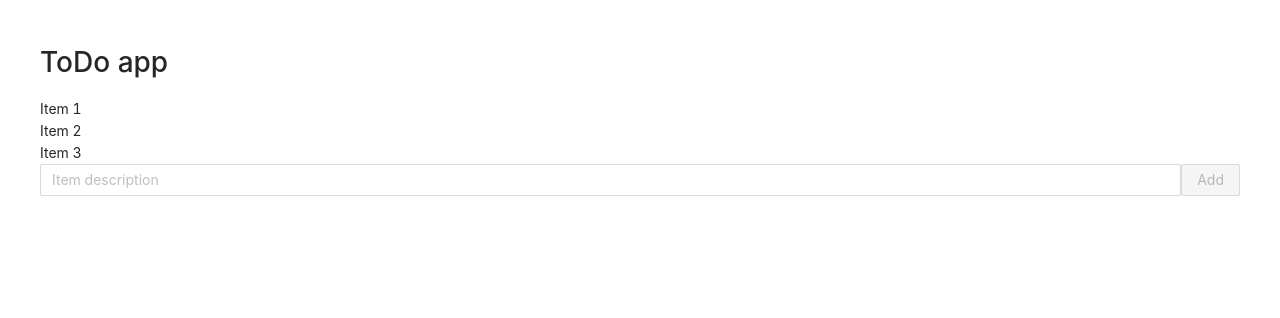
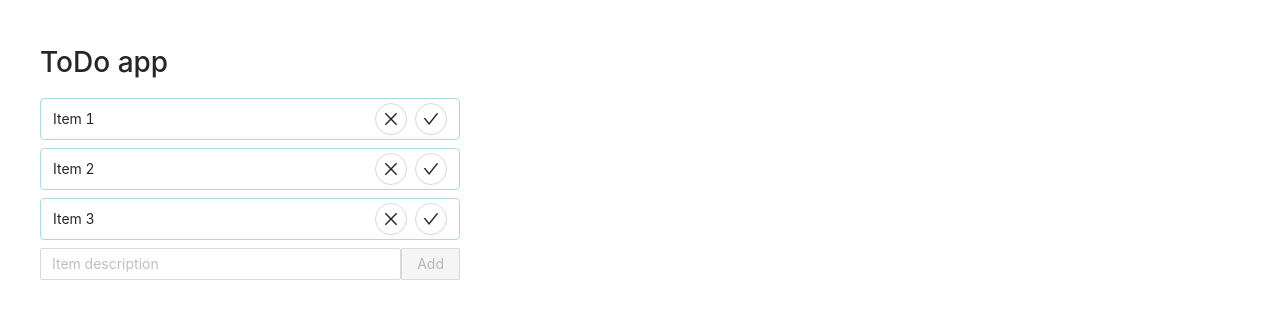
Before and after one commit to a-vetrov/react-typescript-todo-app, a React (Create React App) app: page / in a window 1280 px wide. Shown: the top 318 px of the page. Built offline with nearby package versions, Linux system fonts and the light colour scheme.

Commit message:
Done and remove actions implemented

```diff
--- a/package.json
+++ b/package.json
@@ -12,6 +12,7 @@
     "@types/react": "^17.0.0",
     "@types/react-dom": "^17.0.0",
     "antd": "^4.16.9",
+    "classnames": "^2.3.1",
     "react": "^17.0.2",
     "react-dom": "^17.0.2",
     "react-redux": "^7.2.4",
--- a/src/App.module.css
+++ b/src/App.module.css
@@ -1,3 +1,4 @@
 .container {
     padding: 40px;
+    max-width: 500px;
 }
--- a/src/App.tsx
+++ b/src/App.tsx
@@ -3,9 +3,10 @@ import style from './App.module.css'
 import {useAppSelector} from "./__data__/hooks";
 import ToDoItem from "./components/item/ToDoItem";
 import AddControl from "./components/add-control/AddControl";
+import {getItemsSorted} from "./__data__/toDoItemsSlise";
 
 function App() {
-    const items = useAppSelector((state) => state.toDo.items)
+    const items = useAppSelector((state) => getItemsSorted(state.toDo))
 
     return (
         <div className={style.container}>
--- a/src/__data__/toDoItemsSlise.ts
+++ b/src/__data__/toDoItemsSlise.ts
@@ -1,5 +1,4 @@
 import { createSlice, PayloadAction } from '@reduxjs/toolkit'
-import {RootState} from "./store";
 
 export interface IToDoItem {
     id: number
@@ -33,6 +32,13 @@ const initialState: ToDoItems = {
     maxId: 4
 }
 
+export const getItemById = (state: ToDoItems, id: number): IToDoItem | undefined => state.items.find(item => item.id === id)
+
+export const getItemsSorted = (state: ToDoItems): IToDoItem[] => [
+    ...state.items.filter(item => !item.done),
+    ...state.items.filter(item => item.done),
+]
+
 export const toDoItemsSlice = createSlice({
     name: 'items',
     initialState,
@@ -42,11 +48,21 @@ export const toDoItemsSlice = createSlice({
             state.items.push(item)
             state.maxId ++
         },
+
+        removeItem: (state: ToDoItems, action: PayloadAction<number>) => {
+            state.items = state.items.filter(item => item.id !== action.payload)
+        },
+
+        actItem: (state: ToDoItems, action: PayloadAction<number>) => {
+            const item = getItemById(state, action.payload)
+            if (item) {
+                item.done = !item.done
+            }
+        },
+
     },
 })
 
-export const { addItem } = toDoItemsSlice.actions;
-
-export const getItemById = (state: RootState, id: number): IToDoItem | undefined => state.toDo.items.find(item => item.id === id)
+export const { addItem, removeItem, actItem } = toDoItemsSlice.actions;
 
 export default toDoItemsSlice.reducer;
--- /dev/null
+++ b/src/components/item/ToDoItem.module.css
@@ -0,0 +1,20 @@
+.container {
+    display: flex;
+    padding: 4px 12px;
+    border-radius: 4px;
+    border: 1px solid lightblue;
+    margin-bottom: 8px;
+    align-items: center;
+}
+
+.title {
+    flex-grow: 1;
+}
+
+.titleDone {
+    text-decoration: line-through;
+}
+
+.button {
+    margin-left: 8px;
+}
--- a/src/components/item/ToDoItem.tsx
+++ b/src/components/item/ToDoItem.tsx
@@ -1,11 +1,32 @@
 import React from 'react';
-import {IToDoItem} from "../../__data__/toDoItemsSlise";
+import { Button } from 'antd';
+import { CloseOutlined, CheckOutlined } from '@ant-design/icons';
+import classnames from 'classnames'
+
+import { IToDoItem, removeItem, actItem } from "../../__data__/toDoItemsSlise";
+import { useAppDispatch } from "../../__data__/hooks";
+
+import style from './ToDoItem.module.css'
 
 const ToDoItem = ({id, title, done}: IToDoItem) => {
+    const dispatch = useAppDispatch()
+
+    const handleRemoveClick = () => {
+        dispatch(removeItem(id))
+    }
+
+    const handleCheckClick = () => {
+        dispatch(actItem(id))
+    }
 
     return (
-        <div>
-            {title}
+        <div className={style.container}>
+            <div className={classnames(style.title, {[style.titleDone]: done})}>
+                {title}
+            </div>
+            <Button shape='circle' icon={ <CloseOutlined />} className={style.button} onClick={handleRemoveClick}/>
+            <Button shape='circle' icon={ <CheckOutlined />} className={style.button} onClick={handleCheckClick}/>
+
         </div>
     )
 }
```
Also changed, not shown: 1 other file (tests, documents, lock files or other folders).
